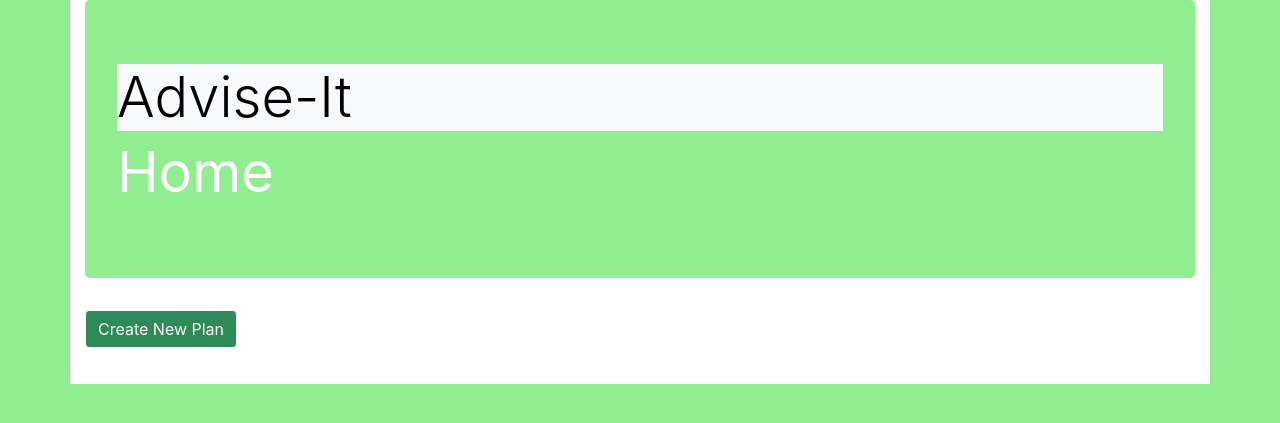
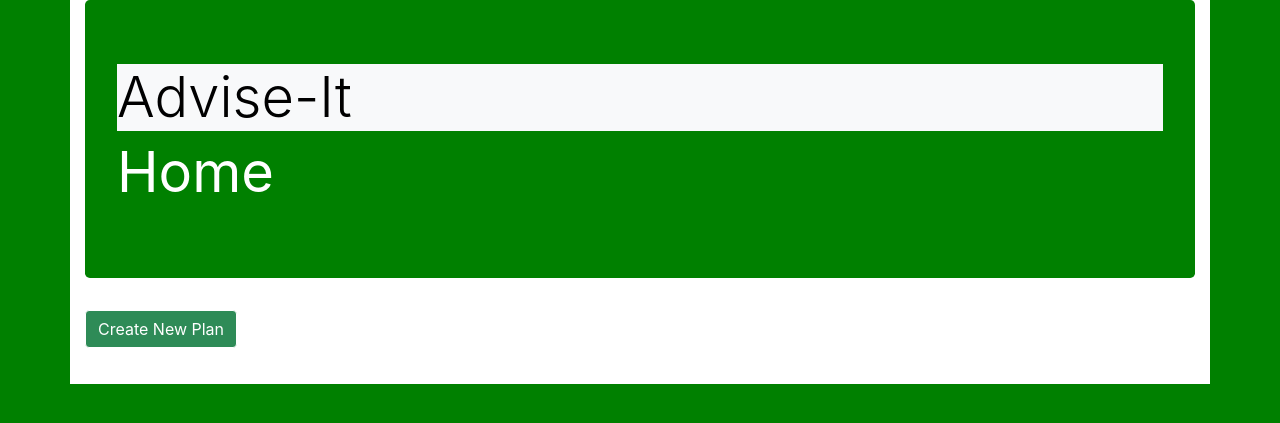
Before and after one commit to amc206/SDEV485-GroupProject, a PHP site: page /index.html in a window 1280 px wide. Shown: the top 423 px of the page. Run offline with PHP 8.4, Linux system fonts and the light colour scheme.

Commit message:
updated styles.css colors to a different green

```diff
--- a/PBI-1/styles/PBI-1-styles.css
+++ b/PBI-1/styles/PBI-1-styles.css
@@ -7,12 +7,12 @@
 
 body
 {
-    background-color: lightgreen;
+    background-color: green;
 }
 
 .jumbotron
 {
-    background-color: lightgreen;
+    background-color: green;
 }
 
 /*body
```
